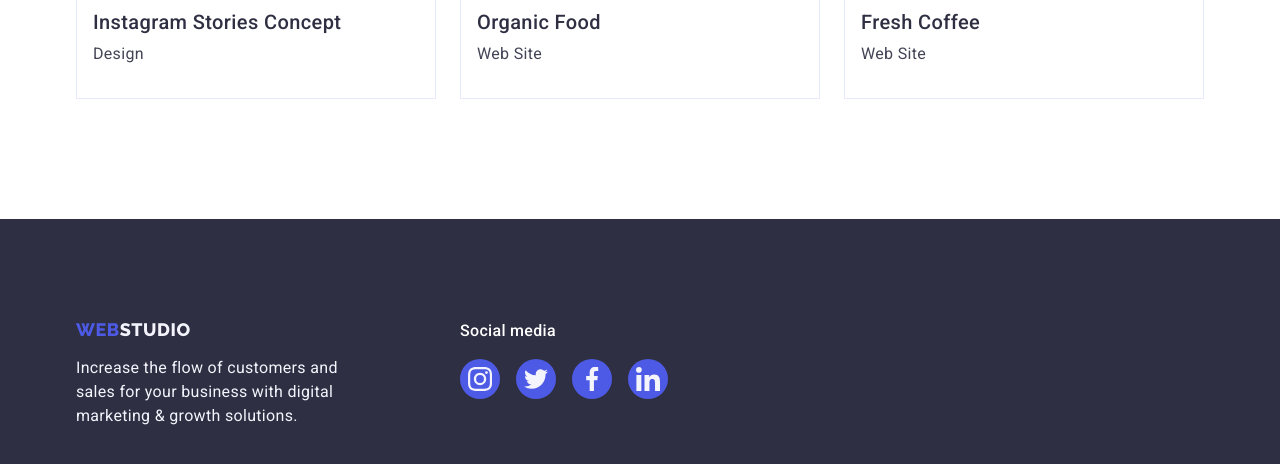
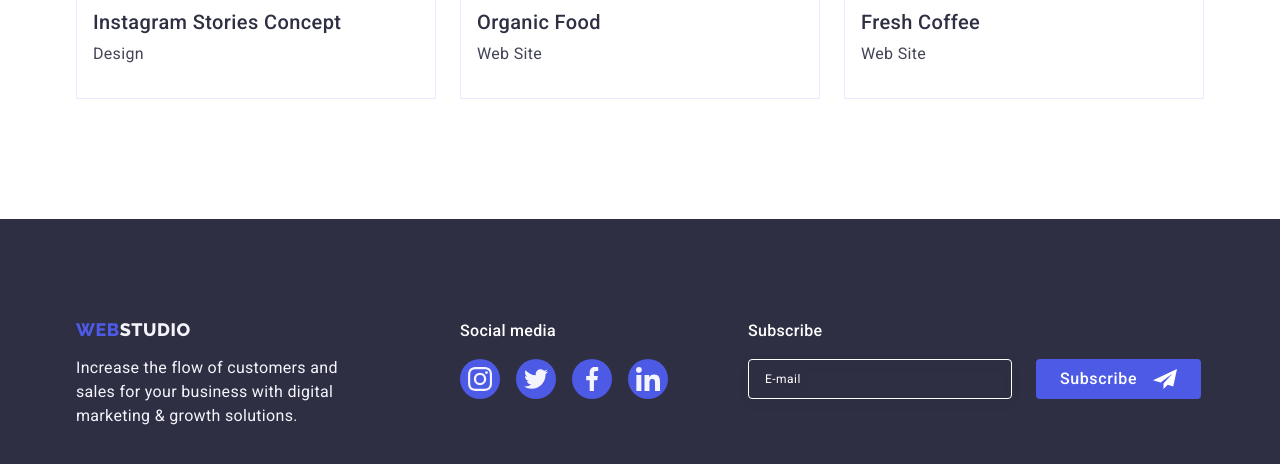
Before and after one commit to Taras1000/goit-markup-hw-06, a plain HTML site: page portfolio.html in a window 1280 px wide. Shown: the part 1551-2015 px from the top of the page. Drawn offline with nearby package versions, Linux system fonts and the light colour scheme.

Commit message:
footer-form

```diff
--- a/css/styles.css
+++ b/css/styles.css
@@ -546,6 +546,67 @@ border-color: var(--hover-color);
     fill: var(--soc-icon-fill);
 }
 
+.footer-form {
+    margin-left: 80px;
+}
+
+.footer-form-text {
+    font-family: 'Roboto';
+    font-style: normal;
+    font-weight: 500;
+    font-size: 16px;
+    line-height: 1.5;
+    letter-spacing: 0.02em;
+    color: #FFFFFF;
+    margin-bottom: 16px;
+}
+
+.subscribe-form {
+    display: flex;
+    gap: 24px;
+}
+
+.footer-input {
+    width: 264px;
+    height: 40px;
+    border: 1px solid #ffffff;
+    background-color: transparent;
+    font-size: 12px;
+    line-height: 1.5;
+    letter-spacing: 0.04em;
+    padding-left: 16px;
+    filter: drop-shadow(0px 4px 4px rgba(0, 0, 0, 0.15));
+    border-radius: 4px;
+    color: #ffffff;
+}
+
+.footer-input::placeholder {
+    color: #ffffff;
+}
+
+.footer-button {
+    min-width: 165px;
+    height: 40px;
+    display: flex;
+    justify-content: center;
+    align-items: center;
+    font-family: "Roboto", sans-serif;
+    font-size: 16px;
+    font-weight: 500;
+    line-height: 1.5;
+    letter-spacing: 0.04em;
+    color: #ffffff;
+    cursor: pointer;
+    background-color: #4D5AE5;
+    border: none;
+    border-radius: 4px;
+}
+
+.footer-button-icon {
+    margin-left: 16px;
+    fill: #FFFFFF;
+}
+
 /* Portfolio */
 
 .about {
@@ -667,6 +728,8 @@ border-color: var(--hover-color);
     letter-spacing: 0.02em;
     color: var(--text-color);
 }
+
+/* Modal-window */
 
 .backdrop {
     position: fixed;
@@ -807,7 +870,7 @@ border-color: var(--hover-color);
     transition: border-color 250ms cubic-bezier(0.4, 0, 0.2, 1);
 }
 
-.modal-input:focus + .modal-input {
+.modal-comment:focus {
     border-color: #4D5AE5;
 }
 
--- a/portfolio.html
+++ b/portfolio.html
@@ -216,6 +216,7 @@
                 <p class="footer-text">Increase the flow of customers and sales for your business with digital marketing
                     & growth solutions.</p>
             </div>
+
             <div class="footer-right-container">
                 <p class="footer-title">Social media</p>
                 <ul class="footer-soc-list list">
@@ -248,7 +249,21 @@
                         </a>
                     </li>
                 </ul>
+            </div>
 
+            <div class="footer-form">
+                <p class="footer-form-text">Subscribe</p>
+                <form class="subscribe-form">
+                    <label class="footer-form-field">
+                        <input class="footer-input" name="email" minlength="3" pattern="[a-z]" type="email"
+                            placeholder="E-mail" />
+                    </label>
+                    <button type="submit" class="footer-button">Subscribe
+                        <svg class="footer-button-icon" width="24" height="24">
+                            <use href="./images/icons.svg#icon-subscribe-icon"></use>
+                        </svg>
+                    </button>
+                </form>
             </div>
 
         </div>
```
Also changed, not shown: index.html (+21 -13 lines).
